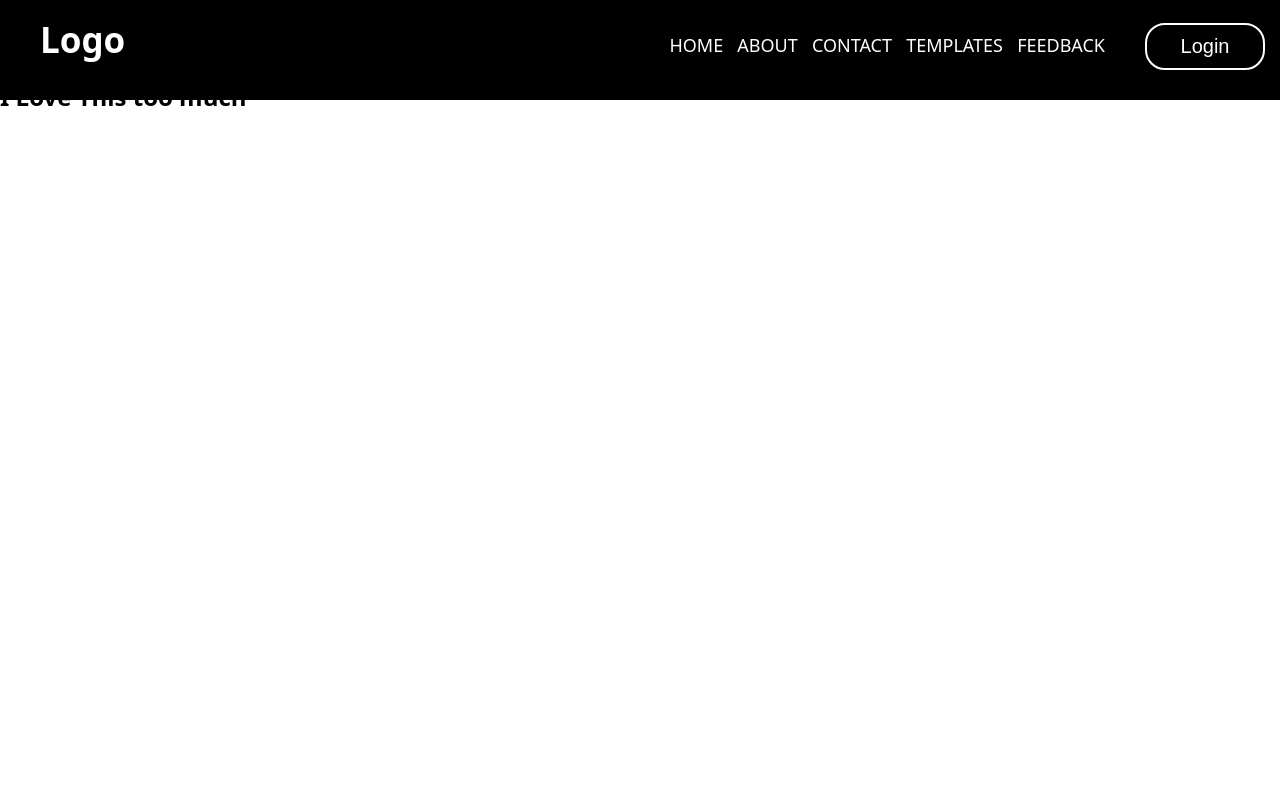
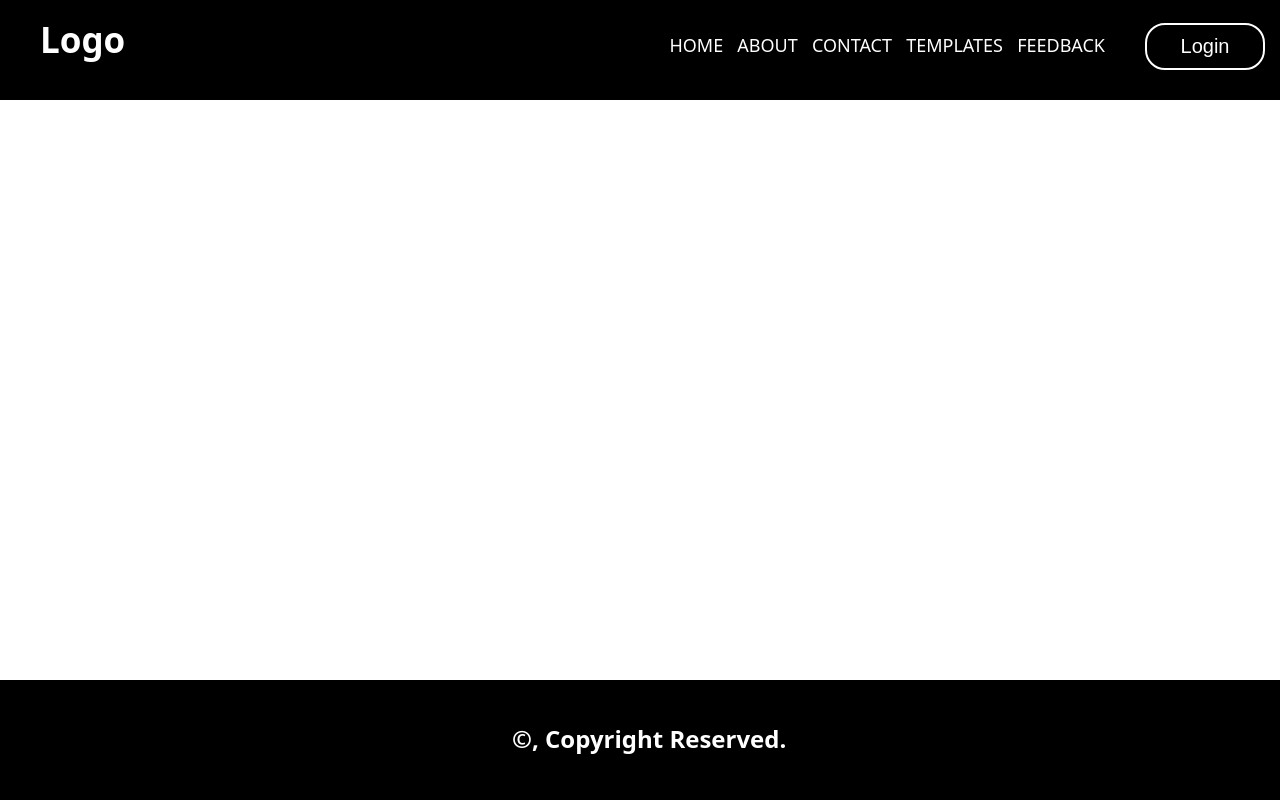
Before and after one commit to rjagrit/Resume-Project, a plain HTML site: page index.html in a window 1280 px wide. Drawn offline with nearby package versions, Linux system fonts and the light colour scheme.

Commit message:
fixed typo

```diff
--- a/index.html
+++ b/index.html
@@ -29,10 +29,13 @@
             <li><a href="#">Templates</a></li>
             <li><a href="#">Feedback</a></li>
         </ul>
-<h1>I Love This too much</h1>
+
         <label class="icon">
             <i class="fas fa-bars"></i>
         </label>
     </nav>
+    <footer>
+        <h2>&copy, Copyright Reserved. </h2>
+    </footer>
 </body>
 </html>
--- a/style.css
+++ b/style.css
@@ -83,6 +83,21 @@ nav .icon
     display: none;
 }
 
+footer
+{
+    position: absolute;
+    background-color: black;
+    width: 100%;
+    height: 15vh;
+    bottom: 0;
+    color: white;
+}
+footer h2
+{
+    position: absolute;
+    left: 40%;
+    top: 35%;
+}
 @media (max-width:1024px)
 {
     label.logo
```
